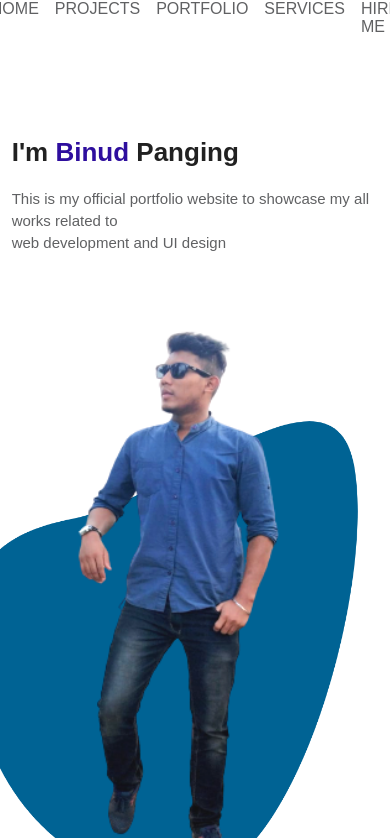
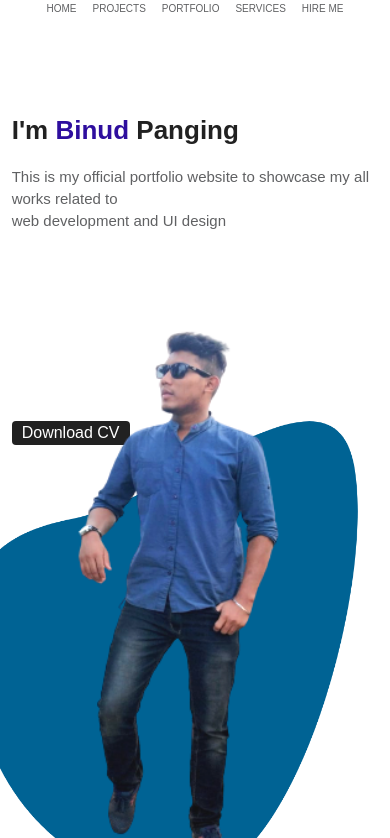
Before and after one commit to leynud/Myportfolio.github.io, a plain HTML site: page index.html in a window 390 px wide. Shown: the part 122-960 px from the top of the page. Drawn offline with Linux system fonts and the light colour scheme.

Commit message:
Update phone.css

```diff
--- a/phone.css
+++ b/phone.css
@@ -14,7 +14,7 @@ nav ul li a{
     text-decoration: none;
     padding:2px 8px;
     color:#606163;
-    font-size:1rem;
+    font-size:10px;
     display:inline-block;
     cursor: pointer;
 
@@ -52,10 +52,10 @@ body {
     background: #212121;
     color:#fff;
     display:inline-block;
-    margin-top:90%;
+    margin-top:50%;
     border-radius:4px;
 }
 .info a:hover{
-    background-color:#91511c;
+    background-color:#8d470e;
     color:#fff;
 }
```
